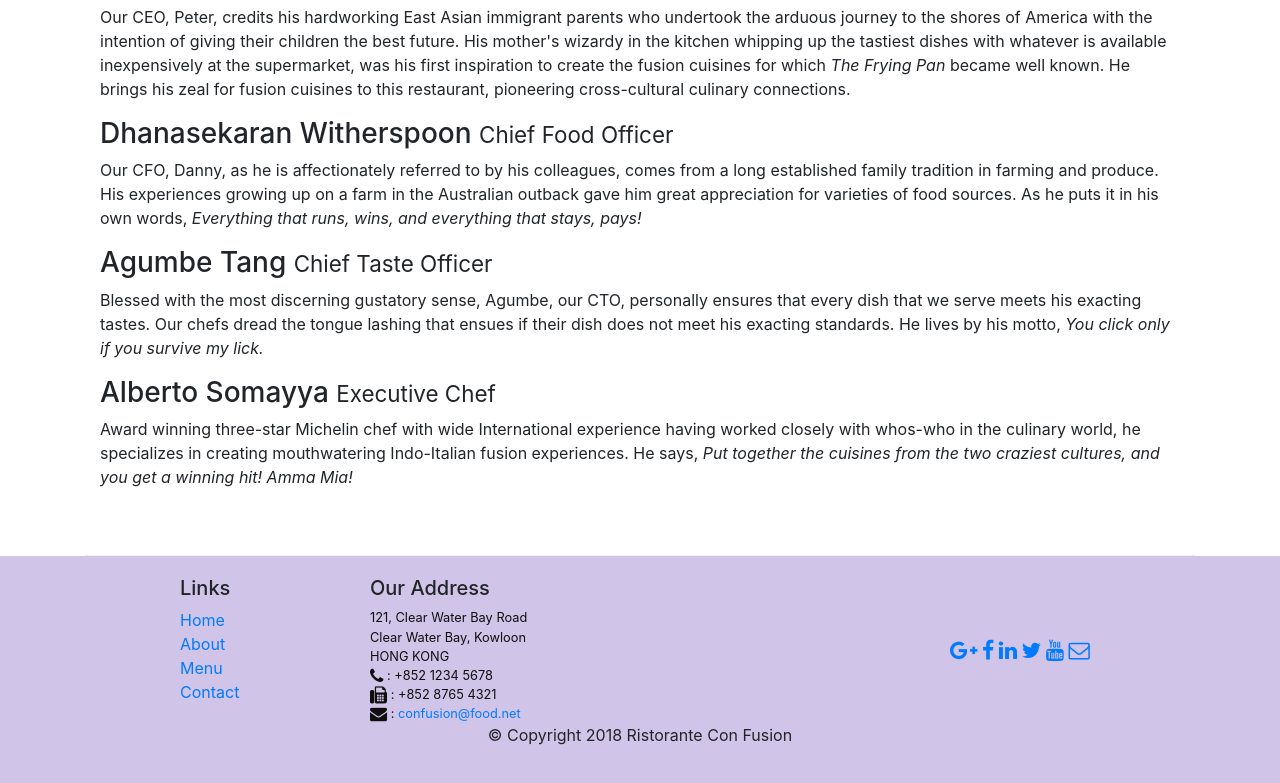
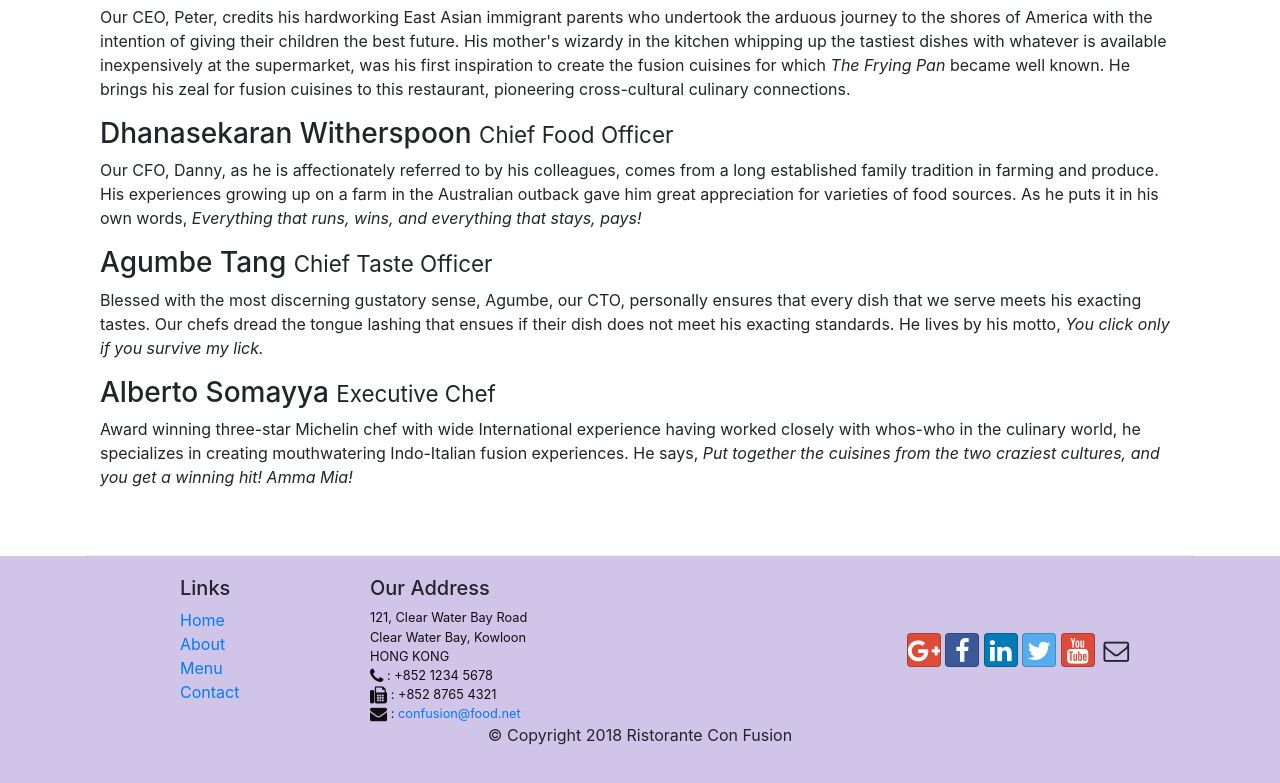
Before and after one commit to devansh2498/Git-test, a website: page aboutus.html in a window 1280 px wide. Shown: the part 998-1781 px from the top of the page. Drawn offline with nearby package versions, Linux system fonts and the light colour scheme.

Commit message:
Font-icon

```diff
--- a/aboutus.html
+++ b/aboutus.html
@@ -7,12 +7,13 @@
       <!-- Required meta tags always come first -->
       <meta charset="utf-8">
       <meta name="viewport" content="width=device-width, initial-scale=1, shrink-to-fit=no">
-      <link rel="stylesheet" href="node_modules/font-awesome/css/font-awesome.min.css">
-      <link rel="stylesheet" href="node_modules/bootstrap-social/bootstrap-social.css">
+
       <meta http-equiv="x-ua-compatible" content="ie=edge">
 
       <!-- Bootstrap CSS -->
       <link rel="stylesheet" href="node_modules/bootstrap/dist/css/bootstrap.min.css">
+      <link rel="stylesheet" href="node_modules/font-awesome/css/font-awesome.min.css">
+      <link rel="stylesheet" href="node_modules/bootstrap-social/bootstrap-social.css">
       <link rel="stylesheet" href="css/style.css">
 
 </head>
@@ -112,12 +113,12 @@
                 </div>
                 <div class="col-12 col-sm-4 align-self-center">
                     <div class="text-center">
-                        <a href="http://google.com/+"><i class="fa fa-google-plus fa-lg"></i></a>
-                        <a href="http://www.facebook.com/profile.php?id="><i class="fa fa-facebook fa-lg"></i></a>
-                        <a href="http://www.linkedin.com/in/"><i class="fa fa-linkedin fa-lg"></i></a>
-                        <a href="http://twitter.com/"><i class="fa fa-twitter fa-lg"></i></a>
-                        <a href="http://youtube.com/"><i class="fa fa-youtube fa-lg"></i></a>
-                        <a href="mailto:"><i class="fa fa-envelope-o fa-lg"></i></a>
+                        <a class="btn btn-social-icon btn-google" href="http://google.com/+"><i class="fa fa-google-plus"></i></a>
+                        <a class="btn btn-social-icon btn-facebook" href="http://www.facebook.com/profile.php?id="><i class="fa fa-facebook"></i></a>
+                        <a class="btn btn-social-icon btn-linkedin" href="http://www.linkedin.com/in/"><i class="fa fa-linkedin"></i></a>
+                        <a class="btn btn-social-icon btn-twitter" href="http://twitter.com/"><i class="fa fa-twitter"></i></a>
+                        <a class="btn btn-social-icon btn-google" href="http://youtube.com/"><i class="fa fa-youtube"></i></a>
+                        <a class="btn btn-social-icon" href="mailto:"><i class="fa fa-envelope-o"></i></a>
                     </div>
                 </div>
            </div>
```
Also changed, not shown: index.html (+6 -6 lines).
